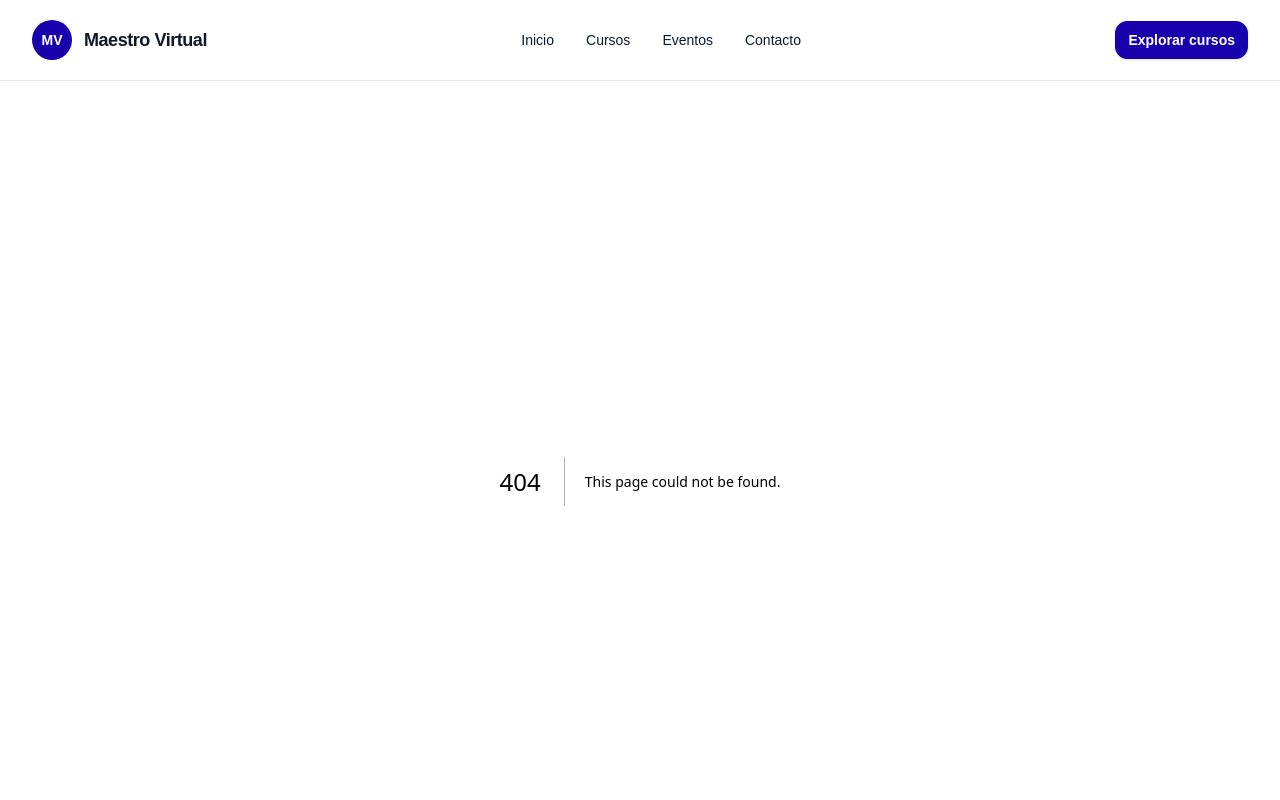
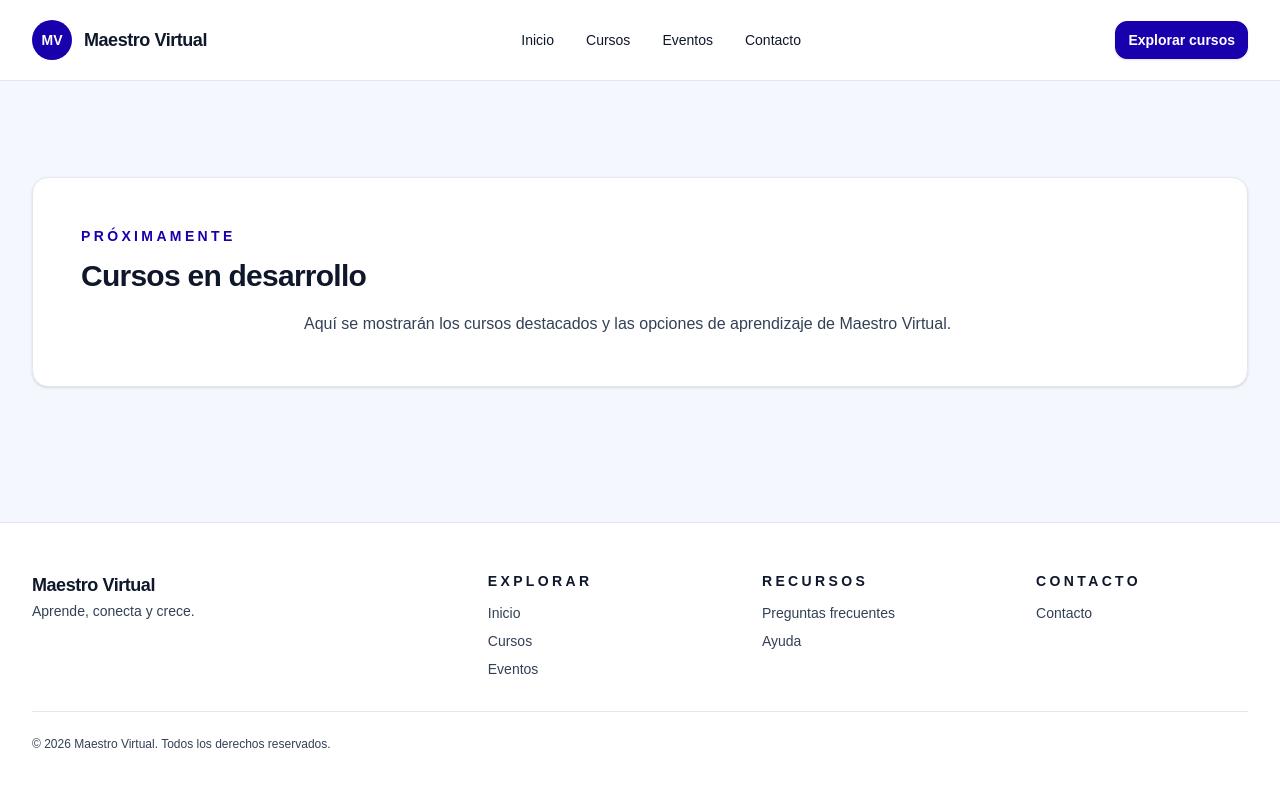
Before and after one commit to Brandonschool349/Maestro-virtual-muck-up, a Next.js app: page /courses in a window 1280 px wide. Before the commit this address had no page. Shown: the top 800 px of the page. Built offline with nearby package versions, Linux system fonts and the light colour scheme.

Commit message:
fix(layout): update navbar routes

```diff
--- /dev/null
+++ b/src/app/courses/page.tsx
@@ -0,0 +1,5 @@
+import CoursesSection from "@/sections/courses/CoursesSection";
+
+export default function CoursesPage() {
+  return <CoursesSection />;
+}
--- a/src/components/layout/Navbar.tsx
+++ b/src/components/layout/Navbar.tsx
@@ -5,17 +5,17 @@ import Button from '@/components/ui/Button';
 import Container from '@/components/ui/Container';
 
 const navLinks = [
-  { label: 'Inicio', href: '#' },
-  { label: 'Cursos', href: '#cursos' },
-  { label: 'Eventos', href: '#eventos' },
-  { label: 'Contacto', href: '#contacto' },
+  { label: 'Inicio', href: '/' },
+  { label: 'Cursos', href: '/courses' },
+  { label: 'Eventos', href: '/events' },
+  { label: 'Contacto', href: '/contact' },
 ];
 
 export default function Navbar() {
   return (
     <header className="sticky top-0 z-50 border-b border-border bg-surface/95 backdrop-blur-sm">
       <Container size="xl" className="flex h-20 items-center justify-between">
-        <Link href="#" className="flex items-center gap-3">
+        <Link href="/" className="flex items-center gap-3">
           <div className="flex h-10 w-10 items-center justify-center rounded-full bg-primary text-sm font-semibold text-white">
             MV
           </div>
--- /dev/null
+++ b/src/sections/courses/CoursesSection.tsx
@@ -0,0 +1,21 @@
+import Container from '@/components/ui/Container';
+
+export default function CoursesSection() {
+  return (
+    <section aria-labelledby="courses-section-title" className="py-16 sm:py-20 lg:py-24">
+      <Container size="xl">
+        <div className="rounded-2xl border border-border bg-surface p-8 shadow-sm sm:p-12">
+          <p className="mb-3 text-sm font-semibold uppercase tracking-[0.24em] text-primary">
+            Próximamente
+          </p>
+          <h2 id="courses-section-title" className="text-2xl font-semibold tracking-tight text-text-primary sm:text-3xl">
+            Cursos en desarrollo
+          </h2>
+          <p className="mx-auto mt-4 max-w-2xl text-base leading-7 text-text-secondary">
+            Aquí se mostrarán los cursos destacados y las opciones de aprendizaje de Maestro Virtual.
+          </p>
+        </div>
+      </Container>
+    </section>
+  );
+}
```
